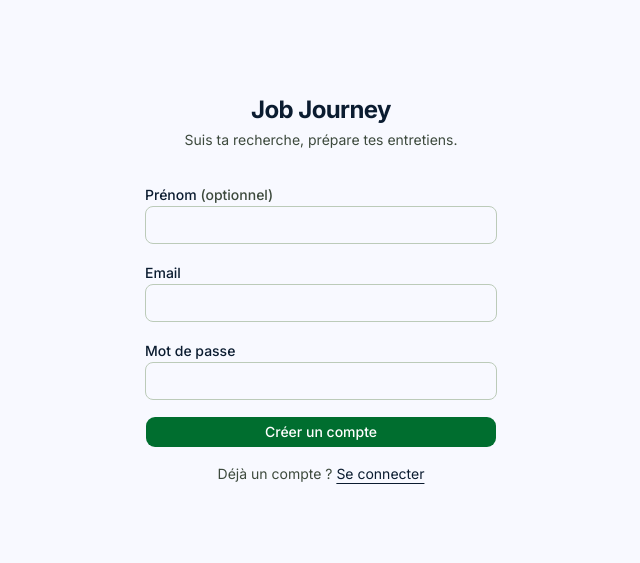
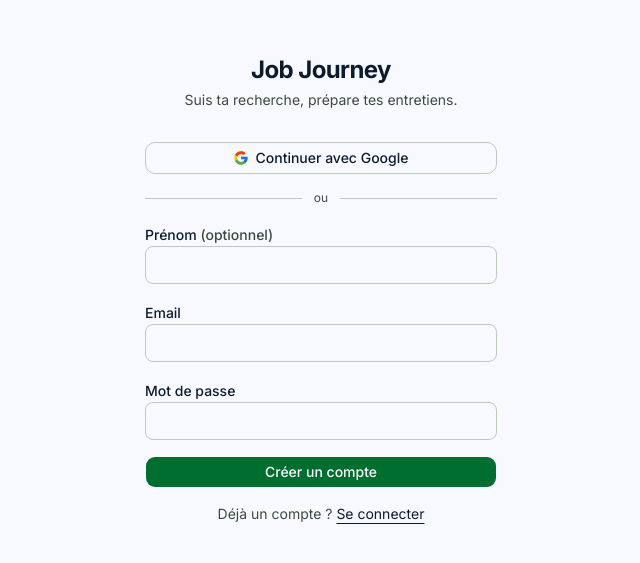
Before and after one commit to matchls/jobjourney-web, a Next.js app: page /register in a window 1280 px wide. Shown: the part 111-674 px from the top of the page, without its empty margins (319-959 px from the left). Built offline with nearby package versions, Linux system fonts and the light colour scheme; no server answers.

Commit message:
feat: ajouter la connexion Google au frontend
Closes #12

```diff
--- a/src/app/(auth)/login/page.tsx
+++ b/src/app/(auth)/login/page.tsx
@@ -1,12 +1,49 @@
 "use client";
 
-import { useState } from "react";
+import { Suspense, useEffect, useState } from "react";
 import { useMutation, useQueryClient } from "@tanstack/react-query";
-import { useRouter } from "next/navigation";
+import { useRouter, useSearchParams } from "next/navigation";
 import Link from "next/link";
 import { apiClient } from "@/lib/api";
 import type { User } from "@/types";
 import { Button } from "@/components/ui/button";
+import { GoogleOAuthButton } from "@/components/auth/google-oauth-button";
+
+const OAUTH_ERROR_MESSAGES: Record<string, string> = {
+  google_cancelled: "Connexion Google annulée.",
+  invalid_state:
+    "La tentative de connexion a expiré ou est invalide. Réessayez.",
+  invalid_google_account: "Ce compte Google ne peut pas être utilisé.",
+  account_conflict:
+    "Un compte existe déjà avec cette adresse. Utilisez votre méthode de connexion habituelle.",
+  google_oauth_failed: "La connexion Google a échoué. Réessayez.",
+  google_not_configured: "La connexion Google n'est pas encore disponible.",
+};
+
+const GENERIC_OAUTH_ERROR = "La connexion Google a échoué. Réessayez.";
+
+function getOAuthErrorMessage(code: string): string {
+  return OAUTH_ERROR_MESSAGES[code] ?? GENERIC_OAUTH_ERROR;
+}
+
+function OAuthErrorNotice() {
+  const searchParams = useSearchParams();
+  const router = useRouter();
+  const [oauthError] = useState<string | null>(() => {
+    const code = searchParams.get("oauthError");
+    return code ? getOAuthErrorMessage(code) : null;
+  });
+
+  useEffect(() => {
+    if (oauthError) {
+      router.replace("/login");
+    }
+  }, [oauthError, router]);
+
+  if (!oauthError) return null;
+
+  return <p className="text-sm text-destructive">{oauthError}</p>;
+}
 
 export default function LoginPage() {
   const [email, setEmail] = useState("");
@@ -33,6 +70,16 @@ export default function LoginPage() {
   };
 
   return (
+    <div className="space-y-4">
+      <Suspense fallback={null}>
+        <OAuthErrorNotice />
+      </Suspense>
+      <GoogleOAuthButton />
+      <div className="flex items-center gap-3">
+        <div className="h-px flex-1 bg-border" />
+        <span className="text-xs text-muted-foreground">ou</span>
+        <div className="h-px flex-1 bg-border" />
+      </div>
       <form onSubmit={handleSubmit} className="space-y-4">
         <div className="space-y-2">
           <label htmlFor="email" className="text-sm font-medium">
@@ -74,5 +121,6 @@ export default function LoginPage() {
           </Link>
         </p>
       </form>
+    </div>
   );
 }
--- a/src/app/(auth)/register/page.tsx
+++ b/src/app/(auth)/register/page.tsx
@@ -5,6 +5,7 @@ import { useRouter } from "next/navigation";
 import Link from "next/link";
 import { apiClient } from "@/lib/api";
 import { Button } from "@/components/ui/button";
+import { GoogleOAuthButton } from "@/components/auth/google-oauth-button";
 import { useMutation, useQueryClient } from "@tanstack/react-query";
 
 export default function RegisterPage() {
@@ -33,6 +34,13 @@ export default function RegisterPage() {
   };
 
   return (
+    <div className="space-y-4">
+      <GoogleOAuthButton />
+      <div className="flex items-center gap-3">
+        <div className="h-px flex-1 bg-border" />
+        <span className="text-xs text-muted-foreground">ou</span>
+        <div className="h-px flex-1 bg-border" />
+      </div>
       <form onSubmit={handleSubmit} className="space-y-4">
         <div className="space-y-2">
           <label htmlFor="name" className="text-sm font-medium">
@@ -72,7 +80,9 @@ export default function RegisterPage() {
             className="w-full px-3 py-2 border border-border rounded-md bg-background text-sm focus:outline-none focus:ring-2 focus:ring-ring"
           />
         </div>
-      {error && <p className="text-sm text-destructive">{error.message}</p>}
+        {error && (
+          <p className="text-sm text-destructive">{error.message}</p>
+        )}
         <Button type="submit" className="w-full" disabled={isPending}>
           {isPending ? "Création..." : "Créer un compte"}
         </Button>
@@ -86,5 +96,6 @@ export default function RegisterPage() {
           </Link>
         </p>
       </form>
+    </div>
   );
 }
--- /dev/null
+++ b/src/components/auth/google-oauth-button.tsx
@@ -0,0 +1,51 @@
+"use client";
+
+import { useState } from "react";
+import { apiUrl } from "@/lib/api";
+import { Button } from "@/components/ui/button";
+
+function GoogleIcon() {
+  return (
+    <svg viewBox="0 0 48 48" aria-hidden="true" className="size-4">
+      <path
+        fill="#FFC107"
+        d="M43.611 20.083H42V20H24v8h11.303c-1.649 4.657-6.08 8-11.303 8-6.627 0-12-5.373-12-12s5.373-12 12-12c3.059 0 5.842 1.154 7.961 3.039l5.657-5.657C34.046 6.053 29.268 4 24 4 12.955 4 4 12.955 4 24s8.955 20 20 20 20-8.955 20-20c0-1.341-.138-2.65-.389-3.917z"
+      />
+      <path
+        fill="#FF3D00"
+        d="m6.306 14.691 6.571 4.819C14.655 15.108 18.961 12 24 12c3.059 0 5.842 1.154 7.961 3.039l5.657-5.657C34.046 6.053 29.268 4 24 4 16.318 4 9.656 8.337 6.306 14.691z"
+      />
+      <path
+        fill="#4CAF50"
+        d="M24 44c5.166 0 9.86-1.977 13.409-5.192l-6.19-5.238C29.211 35.091 26.715 36 24 36c-5.202 0-9.619-3.317-11.283-7.946l-6.522 5.025C9.505 39.556 16.227 44 24 44z"
+      />
+      <path
+        fill="#1976D2"
+        d="M43.611 20.083H42V20H24v8h11.303a12.04 12.04 0 0 1-4.087 5.571l.003-.002 6.19 5.238C36.971 39.205 44 34 44 24c0-1.341-.138-2.65-.389-3.917z"
+      />
+    </svg>
+  );
+}
+
+export function GoogleOAuthButton() {
+  const [isRedirecting, setIsRedirecting] = useState(false);
+
+  const handleClick = () => {
+    if (isRedirecting) return;
+    setIsRedirecting(true);
+    window.location.assign(apiUrl("/auth/google"));
+  };
+
+  return (
+    <Button
+      type="button"
+      variant="outline"
+      className="w-full"
+      disabled={isRedirecting}
+      onClick={handleClick}
+    >
+      <GoogleIcon />
+      {isRedirecting ? "Redirection..." : "Continuer avec Google"}
+    </Button>
+  );
+}
--- a/src/lib/api.ts
+++ b/src/lib/api.ts
@@ -1,4 +1,10 @@
-const API_URL = process.env.NEXT_PUBLIC_API_URL ?? "http://localhost:4000";
+const API_URL = (
+  process.env.NEXT_PUBLIC_API_URL ?? "http://localhost:4000"
+).replace(/\/+$/, "");
+
+export function apiUrl(path: string): string {
+  return `${API_URL}${path}`;
+}
 
 async function api<T>(path: string, options: RequestInit = {}): Promise<T> {
   const res = await fetch(`${API_URL}${path}`, {
```
Also changed, not shown: 2 other files (tests, documents, lock files or other folders). Lines whose indentation alone changed are shown as unchanged.
